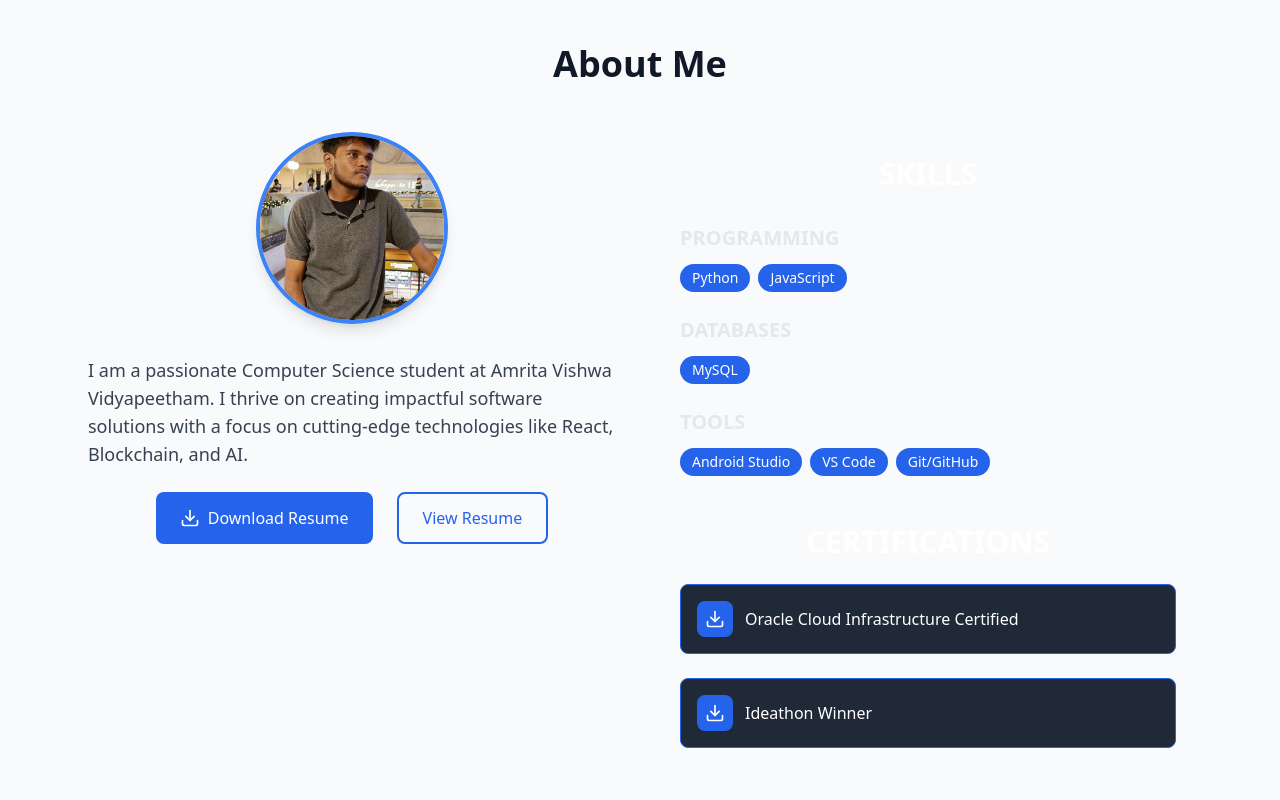
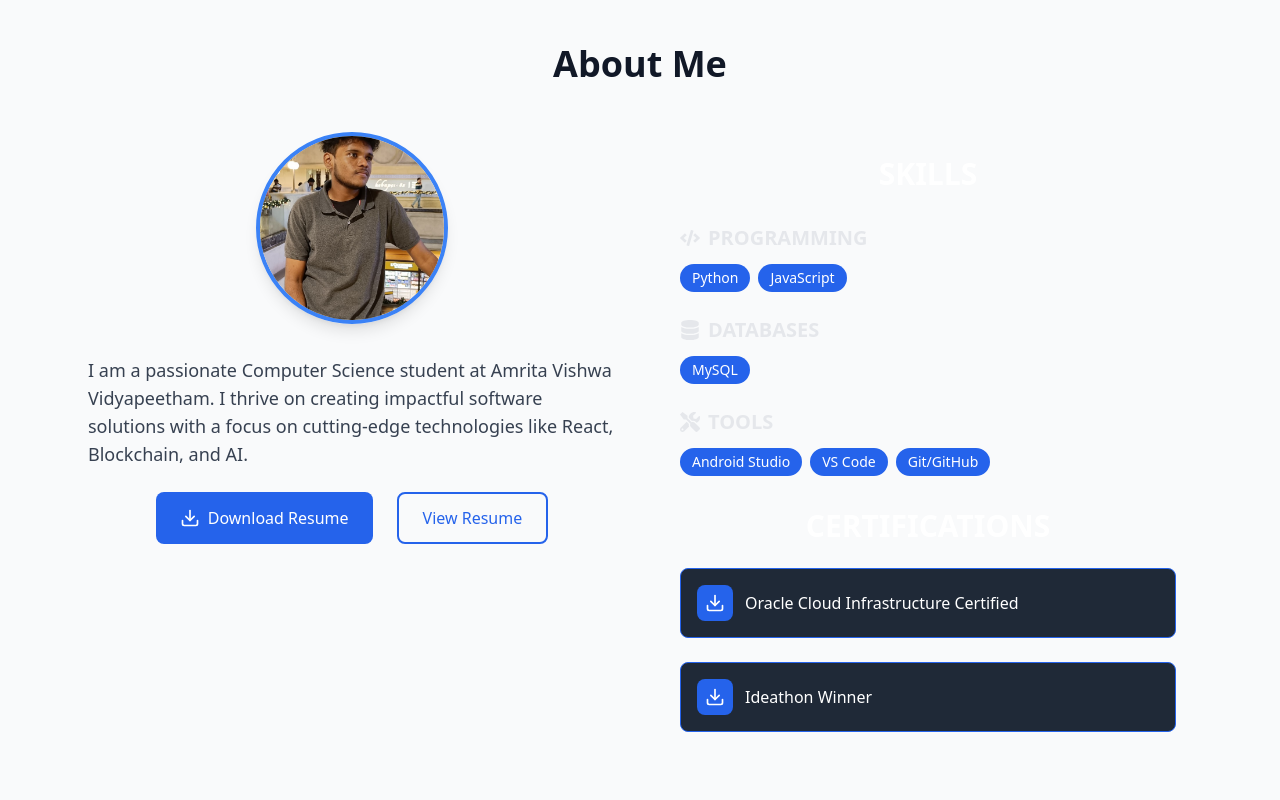
Before and after one commit to tharuun12/Portfolio-Site, a React (Vite) app: page / in a window 1280 px wide. Shown: the part 820-1620 px from the top of the page. Built offline with nearby package versions, Linux system fonts and the light colour scheme.

Commit message:
Refactor components: remove unused imports, update GitHub links, and enhance animations in Contact form

```diff
--- a/src/components/About.tsx
+++ b/src/components/About.tsx
@@ -1,12 +1,29 @@
 import { motion } from 'framer-motion';
 import { useInView } from 'react-intersection-observer';
 import { Download } from 'lucide-react';
-import { FaCode, FaDatabase, FaTools } from 'react-icons/fa'; // Category icons
+import { FaCode, FaDatabase, FaTools } from 'react-icons/fa';
 
-const skillCategories = {
-  PROGRAMMING: ['Python', 'JavaScript'],
-  DATABASES: ['MySQL'],
-  TOOLS: ['Android Studio', 'VS Code', 'Git/GitHub'],
+const containerVariants = {
+  hidden: { opacity: 0 },
+  visible: {
+    opacity: 1,
+    transition: { staggerChildren: 0.2, delayChildren: 0.3 }
+  }
+};
+
+const itemVariants = {
+  hidden: { opacity: 0, y: 20 },
+  visible: {
+    opacity: 1,
+    y: 0,
+    transition: { duration: 0.5, ease: "easeOut" }
+  }
+};
+
+const skills = {
+  programming: ["Python", "JavaScript"],
+  databases: ["MySQL"],
+  tools: ["Android Studio", "VS Code", "Git/GitHub"]
 };
 
 const certifications = [
@@ -26,44 +43,93 @@ export default function About() {
     threshold: 0.1,
   });
 
-  const categoryIcons = {
-    "PROGRAMMING": <FaCode className="text-blue-400 mr-2" />,
-    "DATABASES": <FaDatabase className="text-blue-400 mr-2" />,
-    "TOOLS": <FaTools className="text-blue-400 mr-2" />,
-  };
+  const SkillCategory = ({ title, items, icon: Icon }: { title: string, items: string[], icon: React.ComponentType<{ className?: string }> }) => (
+    <motion.div className="mb-6" variants={itemVariants}>
+      <motion.h4 className="text-xl font-semibold text-[#e5e7eb] mb-3 flex items-center">
+        <Icon className="mr-2" />
+        {title}
+      </motion.h4>
+      <motion.div
+        className="flex flex-wrap gap-2"
+        variants={{
+          hidden: { opacity: 0 },
+          visible: { opacity: 1, transition: { staggerChildren: 0.1 }}
+        }}
+      >
+        {items.map(skill => (
+          <motion.span
+            key={skill}
+            className="px-3 py-1 bg-blue-600 rounded-full text-sm text-white"
+            variants={itemVariants}
+            whileHover={{ scale: 1.05 }}
+            whileTap={{ scale: 0.95 }}
+          >
+            {skill}
+          </motion.span>
+        ))}
+      </motion.div>
+    </motion.div>
+  );
 
   return (
     <section id="about" className="py-16 bg-gray-50 dark:bg-gray-900">
       <motion.div
         ref={ref}
-        initial={{ opacity: 0, y: 50 }}
-        animate={inView ? { opacity: 1, y: 0 } : {}}
-        transition={{ duration: 0.8 }}
+        variants={containerVariants}
+        initial="hidden"
+        animate={inView ? "visible" : "hidden"}
         className="max-w-6xl mx-auto px-6"
       >
-        <h2 className="text-4xl font-bold text-center mb-12 text-gradient">About Me</h2>
+        <motion.h2
+          className="text-4xl font-bold text-center mb-12 text-gradient"
+          variants={itemVariants}
+        >
+          About Me
+        </motion.h2>
 
         <div className="grid md:grid-cols-2 gap-12">
-          <div className="text-center md:text-left">
+          <motion.div
+            className="text-center md:text-left"
+            variants={itemVariants}
+          >
             <motion.img
               src="src\assert\my photo.jpg"
               alt="Profile"
               className="rounded-full w-48 h-48 mx-auto mb-8 object-cover border-4 border-blue-500 shadow-lg"
-              whileHover={{ scale: 1.05, rotate: 5 }}
-              transition={{ type: "spring", stiffness: 300 }}
+              initial={{ scale: 0.8, opacity: 0 }}
+              animate={{ scale: 1, opacity: 1 }}
+              transition={{ duration: 0.5 }}
+              whileHover={{
+                scale: 1.05,
+                rotate: 5,
+                transition: {
+                  type: "spring",
+                  stiffness: 300,
+                  damping: 15
+                }
+              }}
             />
-            <p className="text-lg text-gray-700 dark:text-gray-300 mb-6">
+            <motion.p
+              className="text-lg text-gray-700 dark:text-gray-300 mb-6"
+              variants={itemVariants}
+            >
               I am a passionate Computer Science student at Amrita Vishwa Vidyapeetham.
               I thrive on creating impactful software solutions with a focus on cutting-edge
               technologies like React, Blockchain, and AI.
-            </p>
+            </motion.p>
 
-            <div className="flex justify-center gap-6">
+            <motion.div
+              className="flex justify-center gap-6"
+              variants={itemVariants}
+            >
               <motion.a
                 href="src\assert\Tharuun M Resume.pdf"
                 download
                 className="inline-flex items-center px-6 py-3 bg-blue-600 text-white rounded-lg hover:bg-blue-700 transition-colors"
-                whileHover={{ scale: 1.05 }}
+                whileHover={{
+                  scale: 1.05,
+                  boxShadow: "0 5px 15px rgba(0,0,0,0.1)"
+                }}
                 whileTap={{ scale: 0.95 }}
               >
                 <Download className="w-5 h-5 mr-2" />
@@ -74,80 +140,54 @@ export default function About() {
                 target="_blank"
                 rel="noopener noreferrer"
                 className="inline-flex items-center px-6 py-3 border-2 border-blue-600 text-blue-600 rounded-lg hover:bg-blue-50 dark:hover:bg-blue-900/20 transition-colors"
-                whileHover={{ scale: 1.05 }}
+                whileHover={{
+                  scale: 1.05,
+                  boxShadow: "0 5px 15px rgba(0,0,0,0.1)"
+                }}
                 whileTap={{ scale: 0.95 }}
               >
                 View Resume
               </motion.a>
-            </div>
-          </div>
+            </motion.div>
+          </motion.div>
 
-          <div>
-           <div>
+          <motion.div variants={itemVariants}>
             <div className="max-w-3xl mx-auto px-4 py-6">
-              <div className="mb-6">
-                  <h3 className="text-3xl font-bold mb-8 text-center text-white">
+              <motion.h3
+                className="text-3xl font-bold mb-8 text-center text-white"
+                variants={itemVariants}
+              >
                 SKILLS
-                  </h3>
+              </motion.h3>
 
-                  {/* PROGRAMMING */}
-                  <div className="mb-6">
-                    <h4 className="text-xl font-semibold text-[#e5e7eb] mb-3">PROGRAMMING</h4>
-                    <div className="flex flex-wrap gap-2">
-                      <span className="px-3 py-1 bg-blue-600 rounded-full text-sm text-white">
-                        Python
-                      </span>
-                      <span className="px-3 py-1 bg-blue-600 rounded-full text-sm text-white">
-                        JavaScript
-                      </span>
-                    </div>
-                  </div>
+              <SkillCategory title="PROGRAMMING" items={skills.programming} icon={FaCode} />
+              <SkillCategory title="DATABASES" items={skills.databases} icon={FaDatabase} />
+              <SkillCategory title="TOOLS" items={skills.tools} icon={FaTools} />
 
-                  {/* DATABASES */}
-                  <div className="mb-6">
-                    <h4 className="text-xl font-semibold text-[#e5e7eb] mb-3">DATABASES</h4>
-                    <div className="flex flex-wrap gap-2">
-                      <span className="px-3 py-1 bg-blue-600 rounded-full text-sm text-white">
-                        MySQL
-                      </span>
-                    </div>
-                  </div>
+              <motion.h3
+                className="text-3xl font-bold mb-6 text-center text-white mt-8"
+                variants={itemVariants}
+              >
+                CERTIFICATIONS
+              </motion.h3>
 
-                  {/* TOOLS */}
-                  <div className="mb-6">
-                    <h4 className="text-xl font-semibold text-[#e5e7eb] mb-3">TOOLS</h4>
-                    <div className="flex flex-wrap gap-2">
-                      <span className="px-3 py-1 bg-blue-600 rounded-full text-sm text-white">
-                        Android Studio
-                      </span>
-                      <span className="px-3 py-1 bg-blue-600 rounded-full text-sm text-white">
-                        VS Code
-                      </span>
-                      <span className="px-3 py-1 bg-blue-600 rounded-full text-sm text-white">
-                        Git/GitHub
-                      </span>
-                    </div>
-                  </div>
-                </div>
-
-
-                  <br />
-
-                  {/* Certifications Section */}
-                  <h3 className="text-3xl font-bold mb-6 text-center text-white">
-                    CERTIFICATIONS
-                  </h3>
-
-                  <div className="grid grid-cols-1 gap-6">
+              <motion.div
+                className="grid grid-cols-1 gap-6"
+                variants={itemVariants}
+              >
                 {certifications.map((cert) => (
                   <motion.a
                     key={cert.name}
                     href={cert.link}
                     target="_blank"
                     rel="noopener noreferrer"
-                        className="group block p-4 rounded-lg border hover:border-blue-500 transition-all duration-300
-                          backdrop-blur-sm bg-[#1f2937] border-[#2563eb] text-white"
-                        whileHover={{ scale: 1.01, y: -2 }}
+                    className="group block p-4 rounded-lg border hover:border-blue-500 transition-all duration-300 backdrop-blur-sm bg-[#1f2937] border-[#2563eb] text-white"
+                    whileHover={{
+                      scale: 1.01,
+                      y: -2,
+                      boxShadow: "0 5px 15px rgba(0,0,0,0.1)"
+                    }}
+                    variants={itemVariants}
                   >
                     <div className="flex items-center space-x-3">
                       <div className="p-2 bg-[#2563eb] rounded-lg group-hover:bg-[#1d4ed8] transition-colors">
@@ -159,10 +199,9 @@ export default function About() {
                     </div>
                   </motion.a>
                 ))}
+              </motion.div>
             </div>
-            </div>
-          </div>
-          </div>
+          </motion.div>
         </div>
       </motion.div>
     </section>
--- a/src/components/ParticlesBackground.tsx
+++ b/src/components/ParticlesBackground.tsx
@@ -1,4 +1,4 @@
-import React, { useCallback } from 'react';
+import { useCallback } from 'react';
 import Particles from 'react-tsparticles';
 import type { Engine } from 'tsparticles-engine';
 import { loadSlim } from 'tsparticles-slim';
--- a/src/components/Projects.tsx
+++ b/src/components/Projects.tsx
@@ -1,4 +1,3 @@
-import React from 'react';
 import { motion } from 'framer-motion';
 import { Github } from 'lucide-react';
 
@@ -24,7 +23,7 @@ const Projects = () => {
         'Integrated IPFS for unique file identification and secure hosting.',
         'Used MetaMask for seamless and secure transactions'
       ],
-      github: 'https://github.com/tharuun12'
+      github: 'https://github.com/tharuun12/Secure-File-System-'
     },
     {
       title: 'Fall and Activity Detection System',
@@ -35,7 +34,7 @@ const Projects = () => {
         'Integrated TensorFlow Lite for real-time activity recognition.',
         'Added a secure login system using SharedPreferences.'
       ],
-      github: 'https://github.com/tharuun12'
+      github: 'https://github.com/tharuun12/Fall-and-Activity-Detection-'
     },
     {
       title: 'Personalized Rental Matching System',
@@ -45,7 +44,7 @@ const Projects = () => {
         'Built a recommendation system to match users with preferred accommodations.',
         'Achieved high prediction accuracy for interest levels based on user queries.'
       ],
-      github: 'https://github.com/tharuun12'
+      github: 'https://github.com/tharuun12/RENTAL-LISTING-INTEREST-LEVELS'
     }
   ];
 
```
Also changed, not shown: src/components/Contact.tsx (+35 -51 lines). Lines whose indentation alone changed are shown as unchanged.
